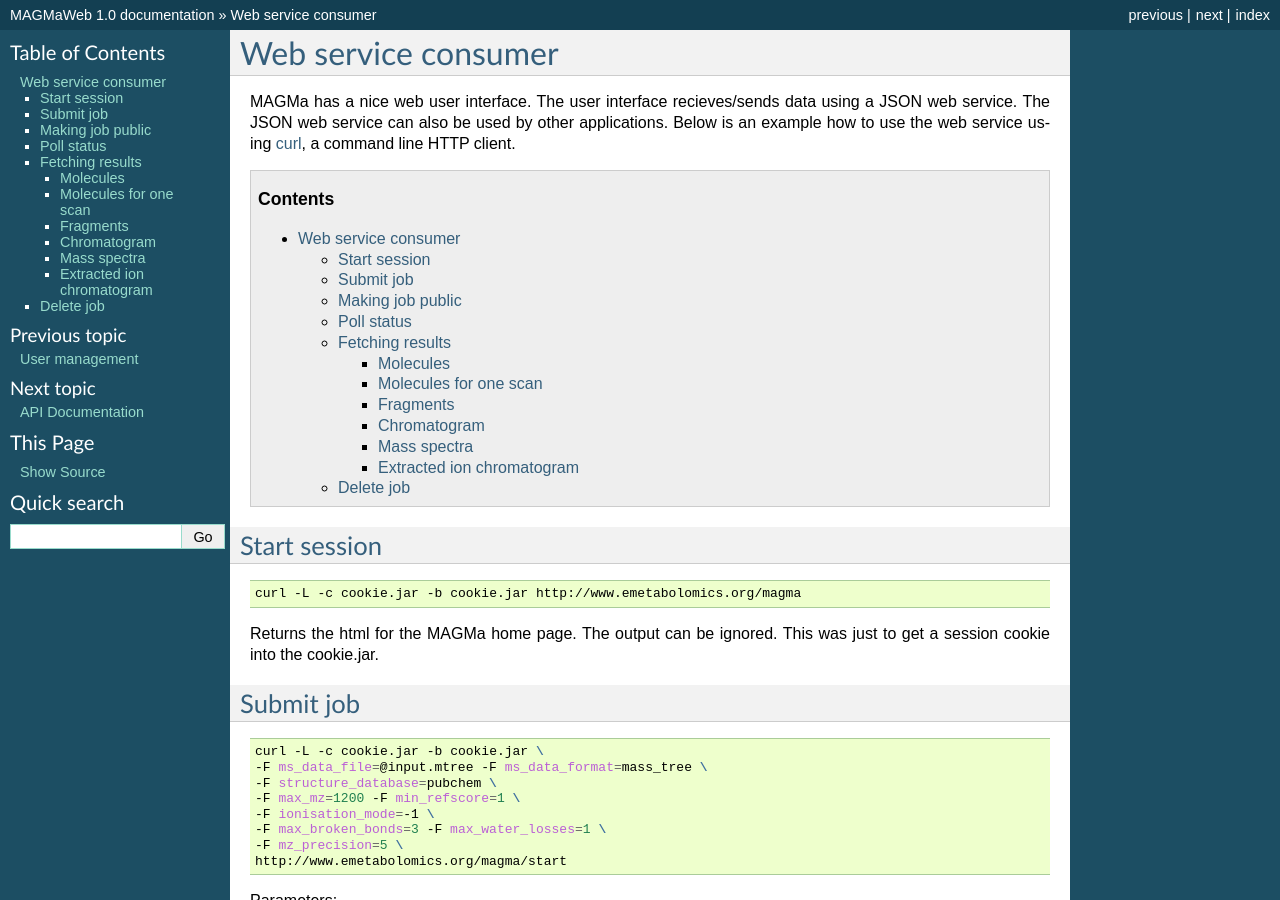
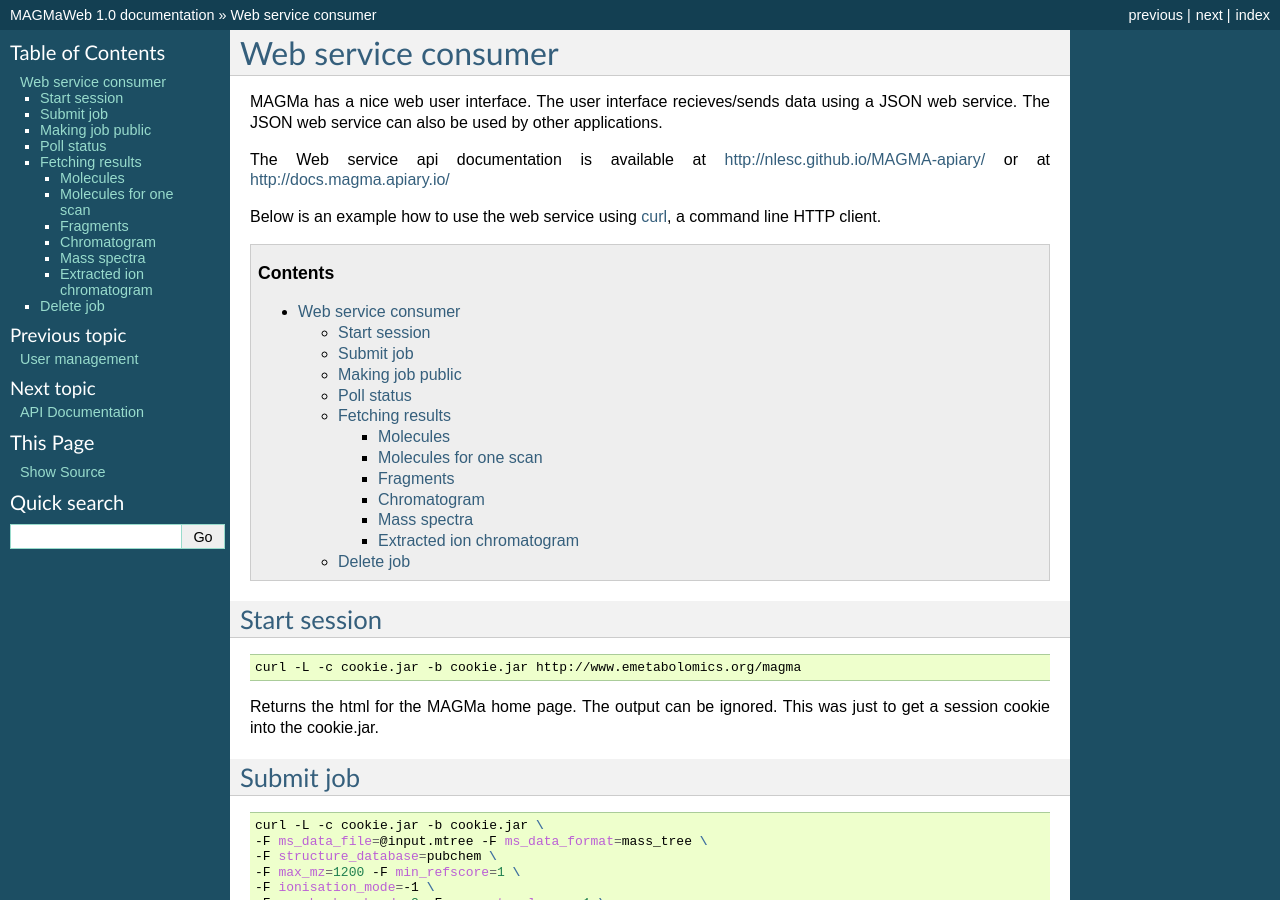
Before and after one commit to NLeSC/MAGMa, a Sphinx documentation site: the page built from web/docs/ws_consumer.rst, in a window 1280 px wide and 900 px high. Built offline with Sphinx 7.4.7, drawn with Linux system fonts in a browser that asks for light colours.

Commit message:
Add links to ws api docs.

```diff
--- a/web/docs/ws_consumer.rst
+++ b/web/docs/ws_consumer.rst
@@ -5,6 +5,9 @@
 MAGMa has a nice web user interface.
 The user interface recieves/sends data using a JSON web service.
 The JSON web service can also be used by other applications.
+
+The Web service api documentation is available at http://nlesc.github.io/MAGMA-apiary/ or at http://docs.magma.apiary.io/
+
 Below is an example how to use the web service using `curl <http://curl.haxx.se/>`_, a command line HTTP client.
 
 .. contents::
```
